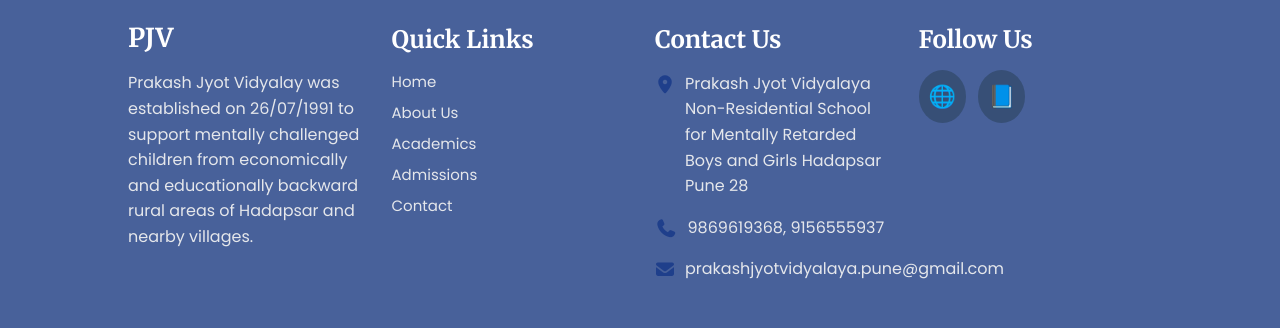
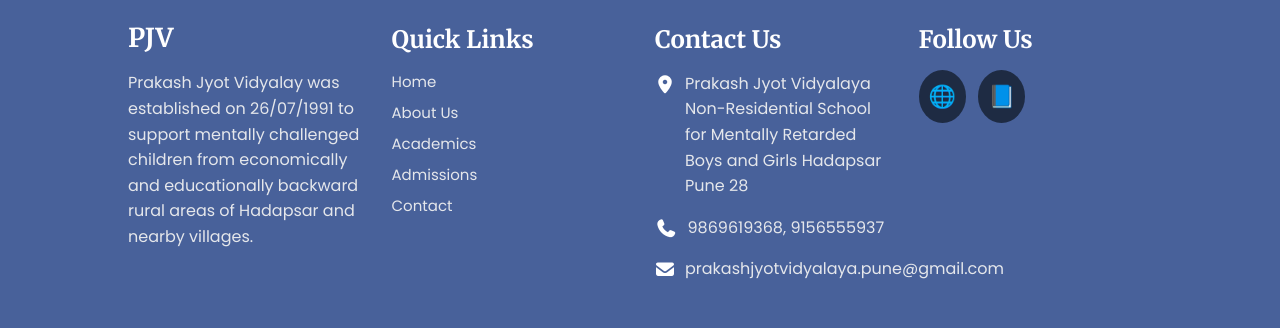
Before and after one commit to karantalekar/PJSchool, a React (Vite) app in the folder frontend/: page /contact in a window 1280 px wide. Shown: the part 1753-2081 px from the top of the page. Built offline with nearby package versions, Linux system fonts and the light colour scheme.

Commit message:
Updated website

```diff
--- a/frontend/index.html
+++ b/frontend/index.html
@@ -12,7 +12,7 @@
     integrity="sha512-2SwdPD6INVrV/lHTZbO2nodKhrnDdJK9/kg2XD1r9uGqPo1cUbujc+IYdlYdEErWNu69gVcYgdxlmVmzTWnetw=="
     crossorigin="anonymous" referrerpolicy="no-referrer" />
 
-  <title>PJV</title>
+  <title>Prakash Jyot Vidyalaya</title>
 </head>
 
 <body>
--- a/frontend/style.css
+++ b/frontend/style.css
@@ -184,7 +184,7 @@
 }
 
 .footer-section p i {
-  color: #1f3f8b;
+  color: #ffffff;
   font-size: 18px;
   margin-top: 4px; /* Align icon with first text line */
   min-width: 20px; /* Keeps all rows aligned */
@@ -219,10 +219,10 @@
 
 .social-icons a {
   font-size: 22px;
-  background: #374f76;
+  background: #1e2b43;
   padding: 10px;
   border-radius: 50%;
-  color: white;
+  color: rgb(46, 43, 43);
   text-decoration: none;
   transition:
     background 0.3s,
```
